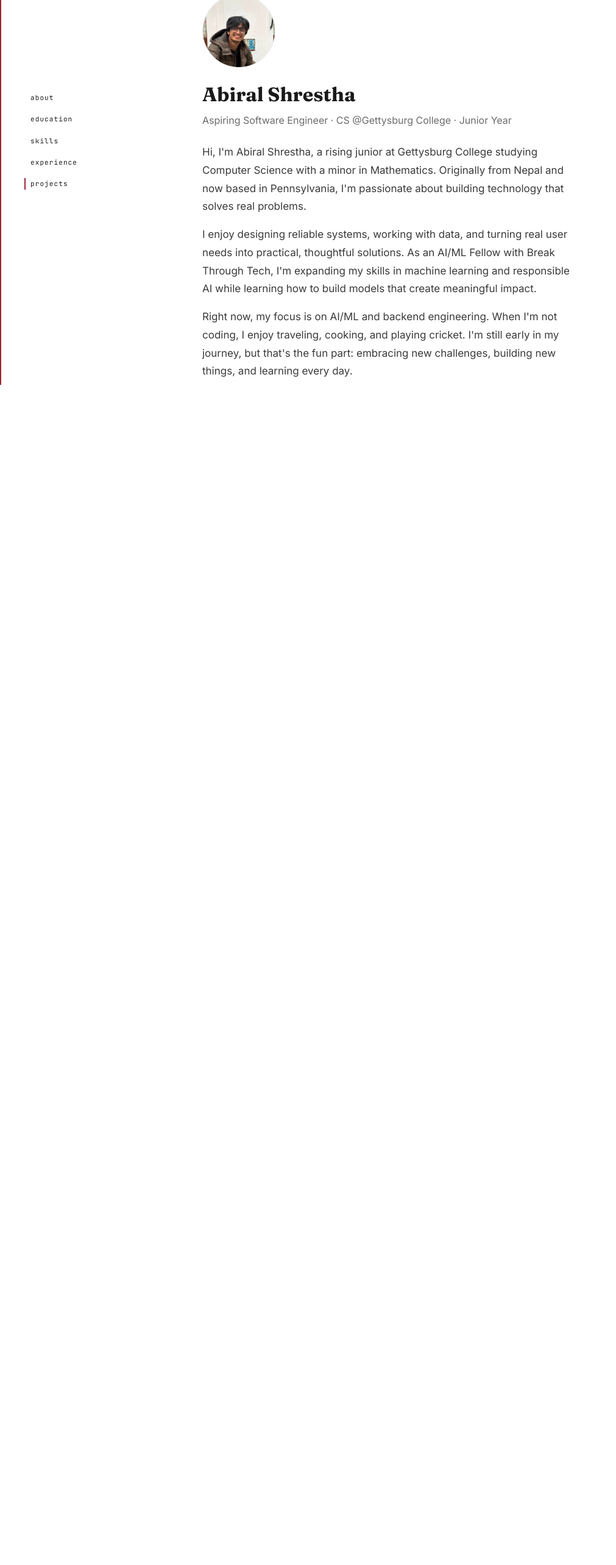
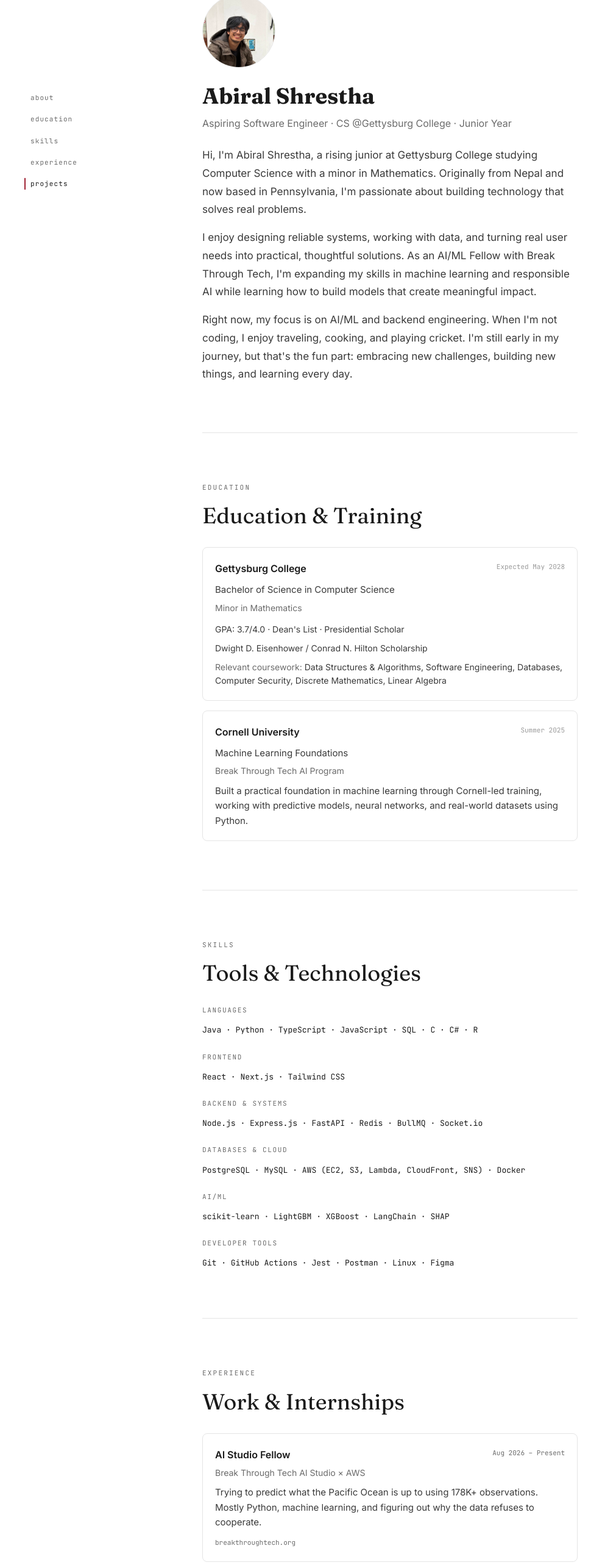
Before and after one commit to Abiralstha99/portfolio, a React (Vite) app: page / in a window 1280 px wide. Shown: the part 169-2735 px from the top of the page at 61% size, without its empty margins (0-1011 px from the left). Before the commit the page ends 800 px from the top, so only its background shows below. Built offline with nearby package versions, Linux system fonts and the light colour scheme.

Commit message:
fixed responsiveness

```diff
--- a/src/Feed/AboutEntry.jsx
+++ b/src/Feed/AboutEntry.jsx
@@ -10,7 +10,7 @@ function AboutEntry() {
         className="w-30 h-30 rounded-full object-cover mb-6 border border-[#e5e5e5]"
       />
 
-      <h1 className="font-display text-[2rem] font-bold leading-tight text-[#1a1a1a] mb-2">
+      <h1 className="font-display text-[2rem] sm:text-4xl font-bold leading-tight text-[#1a1a1a] mb-2">
         Abiral Shrestha
       </h1>
 
--- a/src/Feed/ExperienceEntry.jsx
+++ b/src/Feed/ExperienceEntry.jsx
@@ -11,29 +11,32 @@ function ExperienceEntry() {
         Work & Internships
       </h2>
 
-      {experiences.map((entry, index) => (
+      {experiences.map((entry, index) => {
+        const destination = entry.companyUrl || (entry.url ? `https://${entry.url}` : entry.organizationUrl)
+
+        return (
           <div
             key={index}
-          className="relative border border-[#e5e5e5] rounded-lg p-5 mb-4 last:mb-0"
+            className={`relative border border-[#e5e5e5] rounded-lg p-5 mb-4 last:mb-0 ${destination ? 'group hover:border-[#d0d0d0] focus-within:border-[#d0d0d0] transition-colors duration-200' : ''}`}
           >
-          {(entry.companyUrl || entry.organizationUrl) && (
+            {destination && (
               <a
-              href={entry.companyUrl || entry.organizationUrl}
+                href={destination}
                 aria-label={`Visit ${entry.company}`}
                 className="absolute inset-0 z-10 rounded-lg focus-visible:outline focus-visible:outline-2 focus-visible:outline-offset-2 focus-visible:outline-[#1a1a1a]"
               />
             )}
-          <div className="flex justify-between items-start">
+            <div className="flex flex-col gap-1 sm:flex-row sm:justify-between sm:items-start sm:gap-4">
               <span className="font-semibold text-[16px] text-[#1a1a1a]">
                 {entry.role}
               </span>
-            <span className="font-mono text-[11px] text-[#9b9b9b] mt-0.5">
+              <span className="font-mono text-[11px] text-[#6b6b6b] sm:mt-0.5 sm:shrink-0">
                 {entry.period}
               </span>
             </div>
             <p className="text-[14px] text-[#6b6b6b] mt-1">
-            {entry.companyUrl ? (
-              <a href={entry.companyUrl} className="relative z-20 text-inherit no-underline focus-visible:underline">
+              {destination ? (
+                <a href={destination} className="relative z-20 group-hover:text-[#a02334] hover:underline focus-visible:underline">
                   {entry.company}
                 </a>
               ) : (
@@ -43,7 +46,7 @@ function ExperienceEntry() {
               {entry.organization && (
                 <>
                   {' × '}
-                <a href={entry.organizationUrl} className="relative z-20 text-inherit no-underline focus-visible:underline">
+                  <a href={entry.organizationUrl} className="relative z-20 hover:text-[#a02334] hover:underline focus-visible:underline">
                     {entry.organization}
                   </a>
                 </>
@@ -53,10 +56,15 @@ function ExperienceEntry() {
               {entry.description}
             </p>
             {entry.url && (
-            <p className="font-mono text-[11px] text-[#9b9b9b] mt-3">{entry.url}</p>
+              <p className="font-mono text-[11px] text-[#6b6b6b] mt-3">
+                <a href={entry.companyUrl || `https://${entry.url}`} className="relative z-20 hover:text-[#a02334] hover:underline focus-visible:underline">
+                  {entry.url}
+                </a>
+              </p>
             )}
           </div>
-      ))}
+        )
+      })}
     </FeedEntry>
   )
 }
--- a/src/components/Navbar.jsx
+++ b/src/components/Navbar.jsx
@@ -12,12 +12,12 @@ function Navbar() {
       <div className="max-w-[680px] mx-auto px-6 sm:px-8 flex items-center justify-between h-16 sm:h-20">
         <a
           href="#about"
-          className="font-display text-lg text-[#1a1a1a] hover:text-[#a02334] transition-colors"
+          className="font-display text-lg whitespace-nowrap text-[#1a1a1a] hover:text-[#a02334] transition-colors"
         >
           Abiral Shrestha
         </a>
 
-        <div className="flex items-center gap-5">
+        <div className="flex items-center gap-1 sm:gap-5">
           {links.map(({ label, href, icon: Icon }) => (
             <a
               key={label}
@@ -25,7 +25,7 @@ function Navbar() {
               target={href.startsWith('mailto:') ? undefined : '_blank'}
               rel={href.startsWith('mailto:') ? undefined : 'noopener noreferrer'}
               aria-label={label}
-              className="text-[#6b6b6b] hover:text-[#1a1a1a] transition-colors duration-200"
+              className="p-1 sm:p-0 text-[#6b6b6b] hover:text-[#1a1a1a] transition-colors duration-200"
             >
               <Icon size={20} weight="regular" />
             </a>
--- a/src/components/ReadingProgress.jsx
+++ b/src/components/ReadingProgress.jsx
@@ -1,14 +1,36 @@
-import { motion as Motion, useScroll } from 'framer-motion'
+import { useEffect } from 'react'
+import { motion as Motion, useMotionValue } from 'framer-motion'
 
 // Thin left-margin bar that fills top→bottom as the page scrolls.
 function ReadingProgress() {
-  const { scrollYProgress } = useScroll()
+  const scrollProgress = useMotionValue(0)
+
+  useEffect(() => {
+    const updateProgress = () => {
+      const scrollableHeight = document.documentElement.scrollHeight - window.innerHeight
+      const progress = scrollableHeight > 0 ? window.scrollY / scrollableHeight : 0
+      scrollProgress.set(Math.min(1, Math.max(0, progress)))
+    }
+
+    const resizeObserver = new ResizeObserver(updateProgress)
+    resizeObserver.observe(document.documentElement)
+    resizeObserver.observe(document.body)
+    window.addEventListener('scroll', updateProgress, { passive: true })
+    window.addEventListener('resize', updateProgress)
+    updateProgress()
+
+    return () => {
+      resizeObserver.disconnect()
+      window.removeEventListener('scroll', updateProgress)
+      window.removeEventListener('resize', updateProgress)
+    }
+  }, [scrollProgress])
 
   return (
     <Motion.div
       aria-hidden="true"
       className="fixed left-0 top-0 bottom-0 w-[2px] bg-[#a02334] origin-top z-[60] pointer-events-none"
-      style={{ scaleY: scrollYProgress }}
+      style={{ scaleY: scrollProgress }}
     />
   )
 }
--- a/src/components/SideBreadcrumb.jsx
+++ b/src/components/SideBreadcrumb.jsx
@@ -31,21 +31,39 @@ export default function SideBreadcrumb() {
   }, [])
 
   return (
-    <nav className="hidden lg:flex flex-col gap-4 fixed left-6 xl:left-10 top-1/2 -translate-y-1/2 z-40">
+    <>
+      <nav aria-label="Section navigation" className="lg:hidden max-w-[680px] mx-auto px-6 sm:px-8 py-4 flex flex-wrap gap-x-4 gap-y-2">
         {sections.map((id) => (
           <a
             key={id}
             href={`#${id}`}
+            aria-current={active === id ? 'location' : undefined}
             className={clsx(
-            'font-mono text-[11px] tracking-[0.1em] transition-colors duration-200',
-            active === id
-              ? 'text-[#1a1a1a] border-l-2 border-[#a02334] pl-2'
-              : 'text-[#b0b0b0] pl-[10px]'
+              'font-mono text-[11px] tracking-[0.1em] border-b-2 pb-0.5 transition-colors duration-200 hover:text-[#a02334]',
+              active === id ? 'text-[#1a1a1a] border-[#a02334]' : 'text-[#6b6b6b] border-transparent'
             )}
           >
             {id}
           </a>
         ))}
       </nav>
+      <nav aria-label="Section navigation" className="hidden lg:flex flex-col gap-4 fixed left-6 xl:left-10 top-1/2 -translate-y-1/2 z-40">
+        {sections.map((id) => (
+          <a
+            key={id}
+            href={`#${id}`}
+            aria-current={active === id ? 'location' : undefined}
+            className={clsx(
+              'font-mono text-[11px] tracking-[0.1em] transition-colors duration-200 hover:text-[#a02334]',
+              active === id
+                ? 'text-[#1a1a1a] border-l-2 border-[#a02334] pl-2'
+                : 'text-[#6b6b6b] pl-[10px]'
+            )}
+          >
+            {id}
+          </a>
+        ))}
+      </nav>
+    </>
   )
 }
--- a/src/data/projects.json
+++ b/src/data/projects.json
@@ -1,14 +1,14 @@
 [
   {
     "title": "Cortex — Real-Time Multiplayer Quiz Platform",
-    "description": "Because studying alone is boring. Built a platform that turns notes into AI-generated quizzes you can play with friends. Behind the scenes, it's Redis, background workers, synchronized game state, and a lot of making sure everything happens at the right time.",
+    "description": "Turns notes into AI-generated quizzes for real-time multiplayer study with friends.",
     "stack": ["TypeScript", "React", "Socket.io", "Redis", "BullMQ", "PostgreSQL"],
     "githubLink": "https://github.com/Abiralstha99/Cortex",
     "featured": true
   },
   {
     "title": "Graph Analysis Automation — Schneider Prize Winner",
-    "description": "Scientists have better things to do than stare at thousands of CSV files. Built a tool for MRG Labs researchers that compares spectra, spots oxidation patterns, and processes 100,000+ data points in seconds.",
+    "description": "Analyzes MRG Labs spectra, flags oxidation patterns, and processes 100,000+ data points in seconds.",
     "image": "mrg",
     "stack": ["Python", "FastAPI", "TypeScript", "MySQL", "Gemini API"],
     "githubLink": "https://github.com/Abiralstha99/Graph-analysis-tool",
@@ -16,7 +16,7 @@
   },
   {
     "title": "Campus Ride Sharing App",
-    "description": "Somewhere on campus, two people are probably driving to the same place and don't know it. Built a ride-sharing platform that connects them using location, timing, and preferences, with real-time messaging and scheduling.",
+    "description": "Matches campus riders by location and time, with real-time messaging and scheduling.",
     "stack": ["TypeScript", "Express.js", "PostgreSQL", "Redis", "BullMQ"],
     "githubLink": "https://github.com/TejaswiAmatya/Campus-Ride",
     "featured": true
--- a/src/index.css
+++ b/src/index.css
@@ -36,15 +36,9 @@
    BASE STYLES
 ═══════════════════════════════════════════════════════════════ */
 
-html,
-body,
-#root {
-  height: 100%;
-}
-
 html {
   scroll-behavior: smooth;
-  overflow-x: hidden;
+  overflow-x: clip;
 }
 
 body {
@@ -55,7 +49,7 @@ body {
   font-size: 17px;
   line-height: 1.75;
   color: var(--color-text);
-  overflow-x: hidden;
+  overflow-x: clip;
   -webkit-font-smoothing: antialiased;
   -moz-osx-font-smoothing: grayscale;
 }
@@ -91,10 +85,12 @@ button:focus-visible {
    LINKS
 ═══════════════════════════════════════════════════════════════ */
 
-a {
-  color: inherit;
-  text-decoration: none;
-  transition: color 0.2s ease-out;
+@layer base {
+  a {
+    color: inherit;
+    text-decoration: none;
+    transition: color 0.2s ease-out;
+  }
 }
 
 /* ═══════════════════════════════════════════════════════════════
@@ -126,3 +122,9 @@ a {
     font-size: 16px;
   }
 }
+
+@media (prefers-reduced-motion: reduce) {
+  html {
+    scroll-behavior: auto;
+  }
+}
```
Also changed, not shown: src/Feed/ProjectsEntry.jsx (+4 -4 lines). Lines whose indentation alone changed are shown as unchanged.
